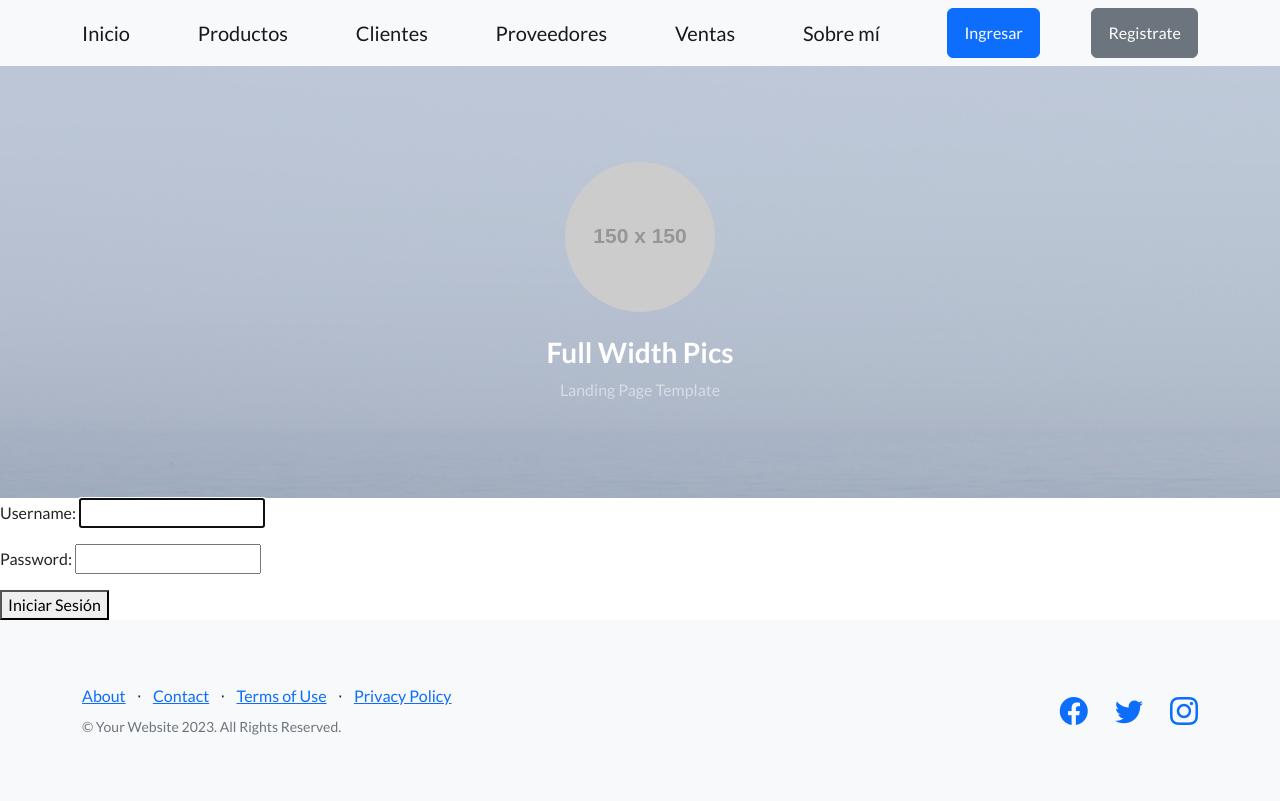
After one commit to francoDevv/Primera-pre-entrega-Votta, a Django app: page /app-coder/login/ in a window 1280 px wide. The commit adds this page. Run offline with Django 5.2, Linux system fonts and the light colour scheme; grey boxes labelled with a size stand in for pictures from a placeholder-image service; some libraries are stand-ins or nearby versions.

Commit message:
adding signup, login and logout. adding some restrictions to views

```diff
--- /dev/null
+++ b/AppCoder/templates/login.html
@@ -0,0 +1,10 @@
+{% extends 'padre.html' %}
+
+{% block contenidoQueCambia %}
+
+<form action="{%url 'Login' %}" method="post">{% csrf_token %}
+    {{formularioLogin.as_p}}
+    <button type="submit">Iniciar Sesión</button>
+</form>
+
+{% endblock contenidoQueCambia %}
--- a/AppCoder/templates/navbar.html
+++ b/AppCoder/templates/navbar.html
@@ -9,6 +9,14 @@
     <a class="navbar-brand" href="{% url 'Proveedores' %}">Proveedores</a>
     <a class="navbar-brand" href="{% url 'Ventas' %}">Ventas</a>
     <a class="navbar-brand" href="{% url 'SobreMi' %}">Sobre mí</a>
-    <a class="btn btn-primary" href="#">Ingresar</a>
+    {%if user.is_authenticated%}
+      <span>Bienvenido {{user.username}}</span>
+      <form action="{%url 'Logout'%}" method="post"> {% csrf_token %}
+        <button type="submit" class="btn btn-warning" >Cerrar sesión</button>
+      </form>
+    {%else%}
+      <a class="btn btn-primary" href="{%url 'Login'%}">Ingresar</a>
+      <a class="btn btn-secondary" href="{%url 'Registrar'%}">Registrate</a>
+    {%endif%}
   </div>
 </nav>
--- a/AppCoder/urls.py
+++ b/AppCoder/urls.py
@@ -1,4 +1,5 @@
 from django.urls import path
+from django.contrib.auth.views import LogoutView
 from AppCoder.views import *
 
 urlpatterns = [
@@ -29,4 +30,7 @@ urlpatterns = [
     path('buscar-venta/', buscar_venta, name='BuscarVenta'),
     path('editar-venta/<int:id>', editar_venta, name='EditaVenta'),
     path('eliminar-venta/<int:id>', eliminar_venta, name='EliminaVenta'),
+    path('login/', login_view, name = 'Login'),
+    path('registrar/', registro, name = 'Registrar'),
+    path('logout/', LogoutView.as_view(template_name = "logout.html"), name = 'Logout')
 ]
--- a/AppCoder/views.py
+++ b/AppCoder/views.py
@@ -3,6 +3,10 @@ from .models import Producto, Clientes, Proveedores, Ventas
 from .forms import ProductoFormulario, ClienteFormulario, ProveedorFormulario, VentaFormulario
 from django.views.generic.detail import DetailView
 from django.views.generic.edit import DeleteView
+from django.contrib.auth import authenticate, login, logout
+from django.contrib.auth.forms import AuthenticationForm, UserCreationForm
+from django.contrib.auth.decorators import login_required
+from django.contrib.auth.mixins import LoginRequiredMixin
 
 def inicio(req):
 
@@ -36,6 +40,7 @@ def lista_ventas(req):
 
   return render(req, "ventas.html", {"lista_ventas": ventas})
 
+@login_required()
 def producto_formulario(req):
   if req.method == 'POST':
 
@@ -79,6 +84,7 @@ def buscar_producto(req):
 
       return render(req, "inicio.html", {"message": "No envias el dato del nombre"})
 
+@login_required()
 def editar_producto(req, id):
   if req.method == 'POST':
 
@@ -113,12 +119,12 @@ def editar_producto(req, id):
 
     return render(req, "producto_editar.html", {"formularioProducto": formularioProducto, "id" : producto.id})
 
-class ProductoDetalle(DetailView):
+class ProductoDetalle(LoginRequiredMixin, DetailView):
     model = Producto
     template_name = "producto_detalle.html"
     context_object_name = "producto"
 
-class ProductoEliminar(DeleteView):
+class ProductoEliminar(LoginRequiredMixin, DeleteView):
     model = Producto
     template_name = 'producto_eliminar.html'
     success_url = "/app-coder/productos/"
@@ -363,7 +369,7 @@ def editar_venta(req, id):
 
       venta.save()
 
-      return render(req, "inicio.html", {"message": "Proveedor actualizado con éxito"})
+      return render(req, "inicio.html", {"message": "Venta actualizado con éxito"})
 
     else:
 
@@ -387,3 +393,56 @@ def eliminar_venta(req, id):
 
   lista_ventas = Ventas.objects.all()
   return render(req, "ventas.html", {"lista_ventas": lista_ventas})
+
+def login_view(req):
+  if req.method == 'POST':
+
+    formularioLogin = AuthenticationForm(req, data = req.POST)
+
+    if formularioLogin.is_valid():
+
+      data = formularioLogin.cleaned_data
+
+      nombre_usuario = data["username"]
+      contrasena = data["password"]
+
+      usuario = authenticate(username = nombre_usuario, password = contrasena)
+
+      if usuario:
+        login(req, usuario)
+        return render(req, "inicio.html", {"message": f"Bienvenido {nombre_usuario}"})
+
+      else:
+        return render(req, "inicio.html", {"message": "Credenciales incorrectas"})
+
+    else:
+      return render(req, "inicio.html", {"message": "Datos inválidos"})
+
+  else:
+
+    formularioLogin = AuthenticationForm()
+
+    return render(req, "login.html", {"formularioLogin": formularioLogin})
+
+def registro(req):
+  if req.method == 'POST':
+
+    formularioRegistro = UserCreationForm(req.POST)
+
+    if formularioRegistro.is_valid():
+
+      data = formularioRegistro.cleaned_data
+
+      nombre_usuario = data["username"]
+      formularioRegistro.save()
+
+      return render(req, "inicio.html", {"message":f"Usuario {nombre_usuario} registrado con éxito!"})
+
+    else:
+      return render(req, "inicio.html", {"message": "Datos inválidos"})
+
+  else:
+
+    formularioRegistro = UserCreationForm()
+
+    return render(req, "registro.html", {"formularioRegistro": formularioRegistro})
--- a/Proyecto1/settings.py
+++ b/Proyecto1/settings.py
@@ -122,3 +122,5 @@ STATIC_URL = '/static/'
 # https://docs.djangoproject.com/en/5.0/ref/settings/#default-auto-field
 
 DEFAULT_AUTO_FIELD = 'django.db.models.BigAutoField'
+
+LOGIN_URL = '/app-coder/login'
```
Also changed, not shown: AppCoder/templates/logout.html (added, +9 -0 lines), AppCoder/templates/registro.html (added, +10 -0 lines), db.sqlite3.
